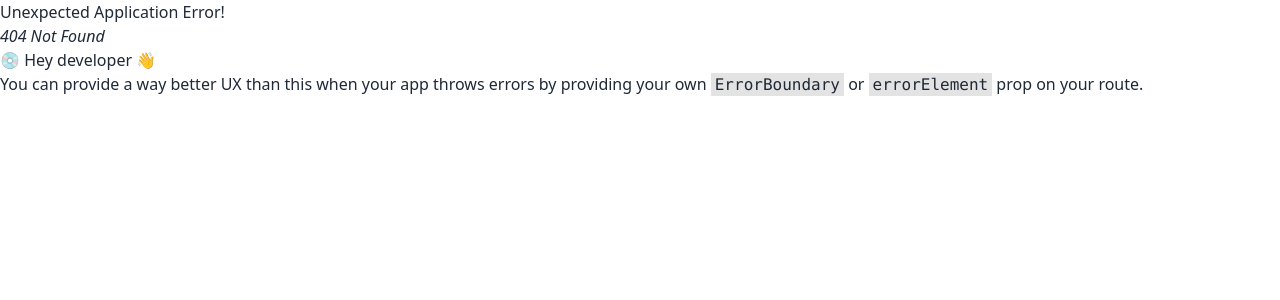
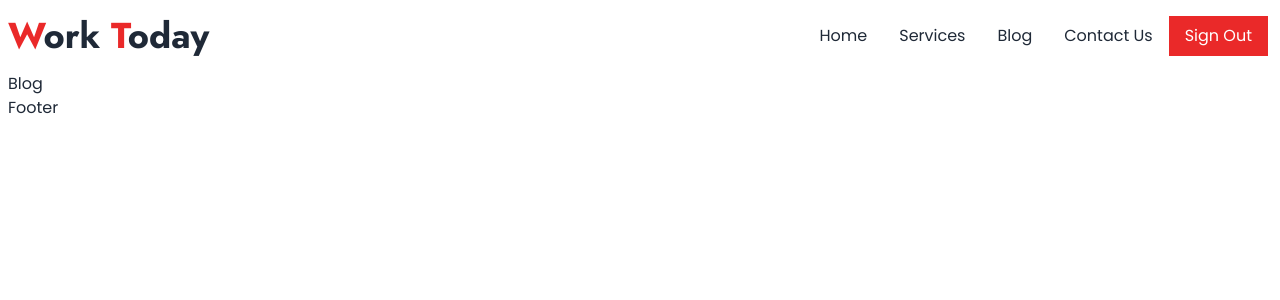
Before and after one commit to peuldev/work-today-client, a React (Vite) app: page /blog in a window 1280 px wide. Before the commit this address had no page. Shown: the top 300 px of the page. Built offline with nearby package versions, Linux system fonts and the light colour scheme.

Commit message:
add page

```diff
--- /dev/null
+++ b/src/Pages/Blog/Blog/Blog.jsx
@@ -0,0 +1,9 @@
+const Blog = () => {
+  return (
+    <div>
+      <h1>Blog</h1>
+    </div>
+  );
+};
+
+export default Blog;
--- /dev/null
+++ b/src/Pages/Contact/Contact/Contact.jsx
@@ -0,0 +1,9 @@
+const Contact = () => {
+  return (
+    <div>
+      <h1>Contact</h1>
+    </div>
+  );
+};
+
+export default Contact;
--- /dev/null
+++ b/src/Pages/Services/Services/Services.jsx
@@ -0,0 +1,9 @@
+const Services = () => {
+  return (
+    <div>
+      <h1>Services</h1>
+    </div>
+  );
+};
+
+export default Services;
--- a/src/Pages/Shared/Navbar/Navbar.jsx
+++ b/src/Pages/Shared/Navbar/Navbar.jsx
@@ -1,17 +1,27 @@
+import { Link } from "react-router-dom";
+
 const Navbar = () => {
   const navLink = (
     <>
       <li>
-        <a>Home</a>
+        <Link to="/">
+          <a>Home</a>
+        </Link>
       </li>
       <li>
-        <a>Services</a>
+        <Link to="services">
+          <a>Services</a>
+        </Link>
       </li>
       <li>
-        <a>Blog</a>
+        <Link to="/blog">
+          <a>Blog</a>
+        </Link>
       </li>
       <li>
-        <a>Contact Us</a>
+        <Link to="/contact">
+          <a>Contact Us</a>
+        </Link>
       </li>
       <li className="bg-red text-white hover:bg-black">
         <a>Sign Out</a>
```
Also changed, not shown: src/Routers/Routes.jsx (+15 -0 lines).
